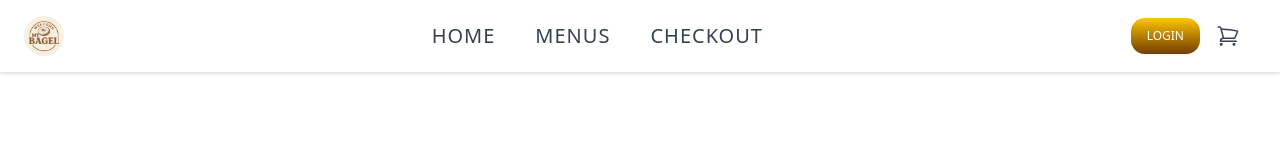
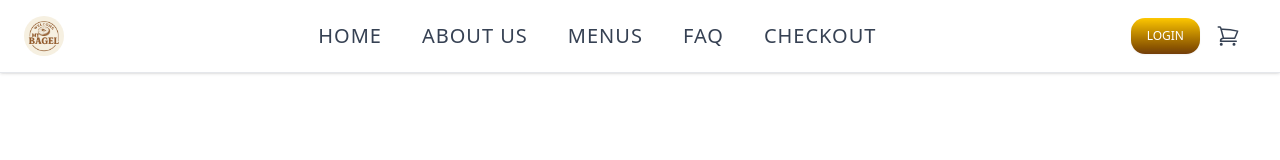
Before and after one commit to EddyChan1129/eddy-ecom, a Next.js app: page /sign-in in a window 1280 px wide. Shown: the top 160 px of the page. Built offline with nearby package versions, Linux system fonts and the light colour scheme; no server answers; grey boxes are pictures that could not be loaded.

Commit message:
Added navbar content

```diff
--- a/components/navbar.tsx
+++ b/components/navbar.tsx
@@ -60,7 +60,7 @@ export const Navbar = () => {
             className="rounded-full "
           />
         </Link>
-        <div className="hidden md:flex items-center  md:space-x-4 lg:space-x-10 text-gray-700 md:text-sm lg:text-xl font-medium uppercase tracking-wider">
+        <div className="hidden md:flex items-center  md:space-x-4 lg:space-x-10 text-gray-700 md:text-sm lg:text-xl font-medium uppercase tracking-wider w-7/10 flex-wrap justify-center">
           <Link
             href="/"
             className="hover:text-blue-600 hover:underline transition"
@@ -68,10 +68,22 @@ export const Navbar = () => {
             Home
           </Link>
           <Link
+            href="/"
+            className="hover:text-blue-600 hover:underline transition"
+          >
+            About us
+          </Link>
+          <Link
             href="/products"
             className="hover:text-blue-600 hover:underline transition"
           >
             Menus
+          </Link>
+          <Link
+            href="/"
+            className="hover:text-blue-600 hover:underline transition"
+          >
+            FAQ
           </Link>
           <Link
             href="/checkout"
```
